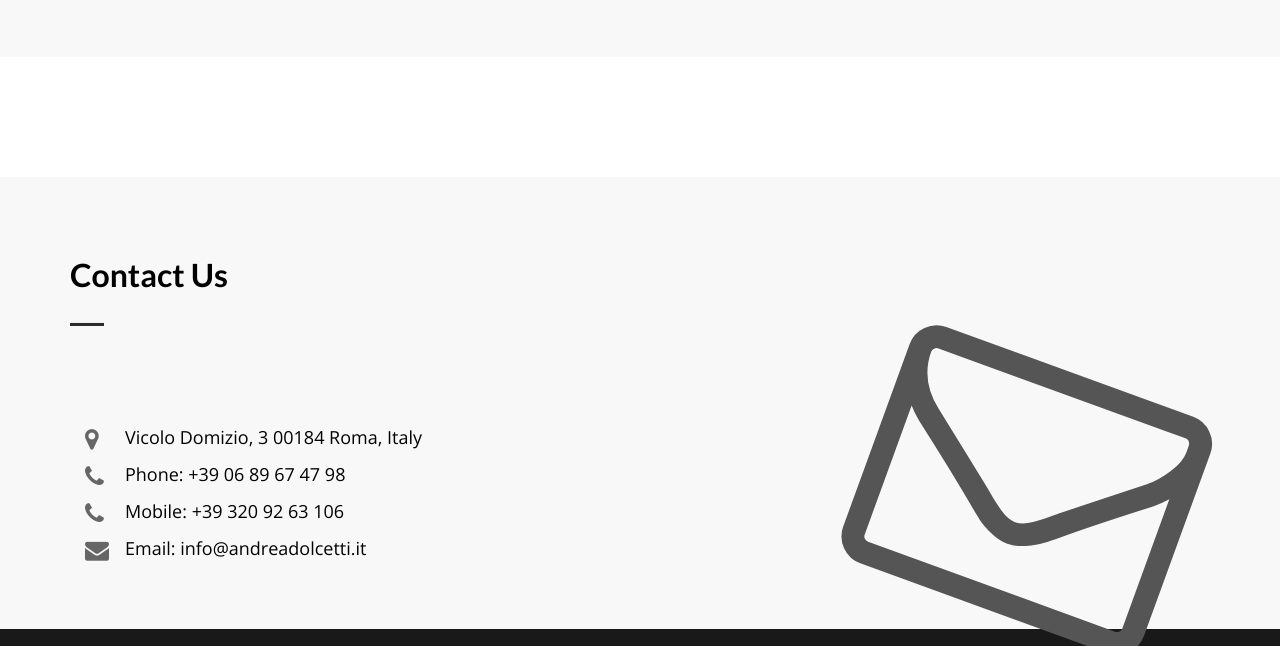
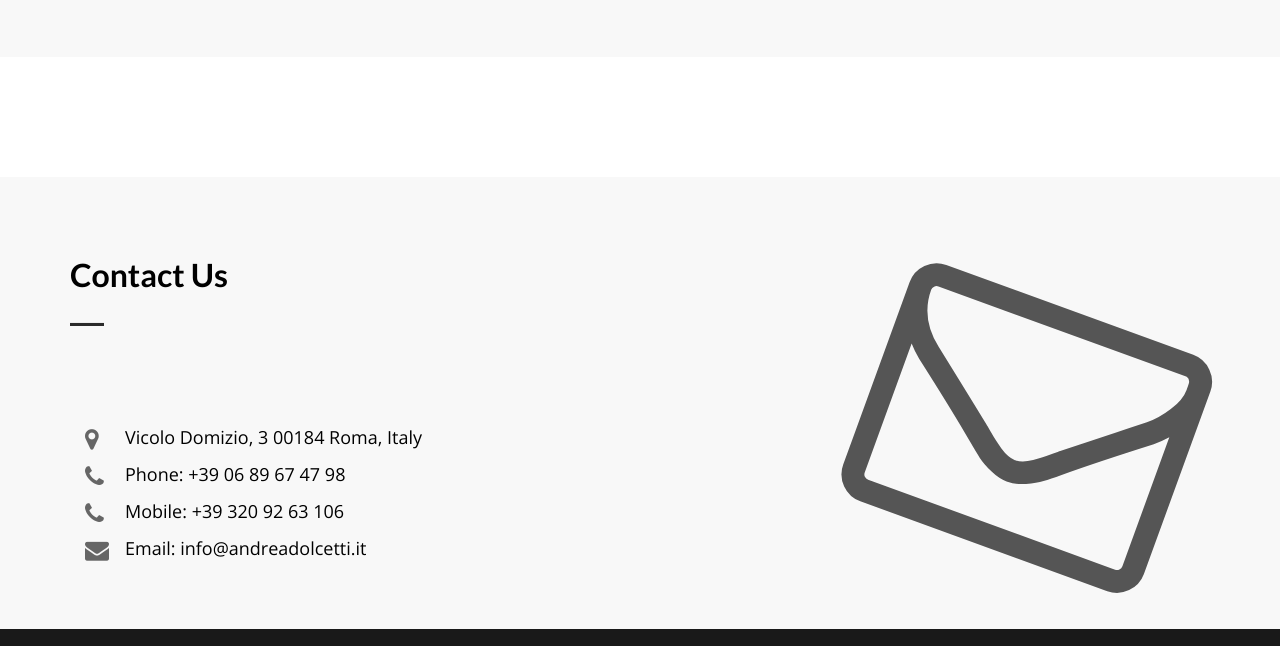
Before and after one commit to fabiana001/sitoDolcetti, a plain HTML site: page index.html in a window 1280 px wide. Shown: the part 1332-1978 px from the top of the page. Drawn offline with nearby package versions, Linux system fonts and the light colour scheme.

Commit message:
fix envelope icon positioning

```diff
--- a/css/style.css
+++ b/css/style.css
@@ -484,7 +484,7 @@ a, a:hover
 }
 .contact-icon-container {
     position: absolute;
-    top: -38px;
+    top: -100px;
     right: 0;
     padding-right: 20px;
     font-size: 320px;
```
